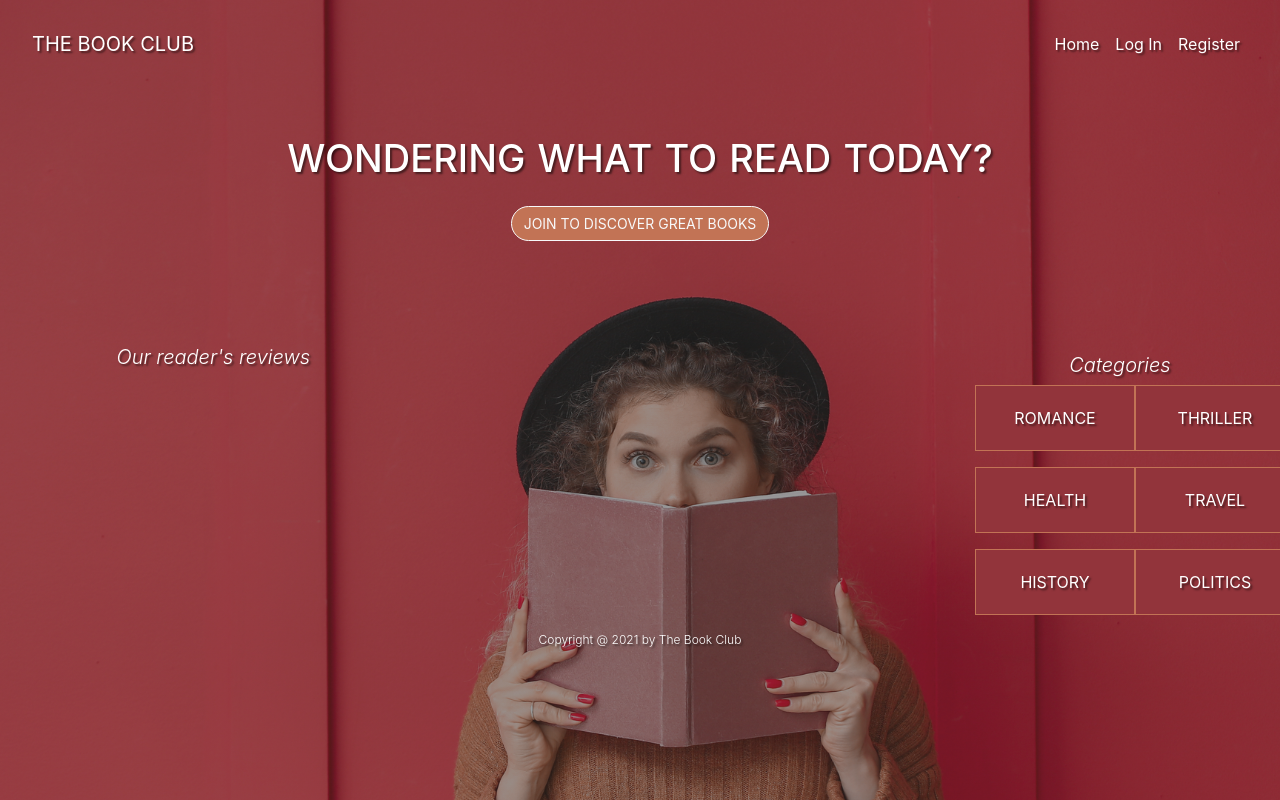
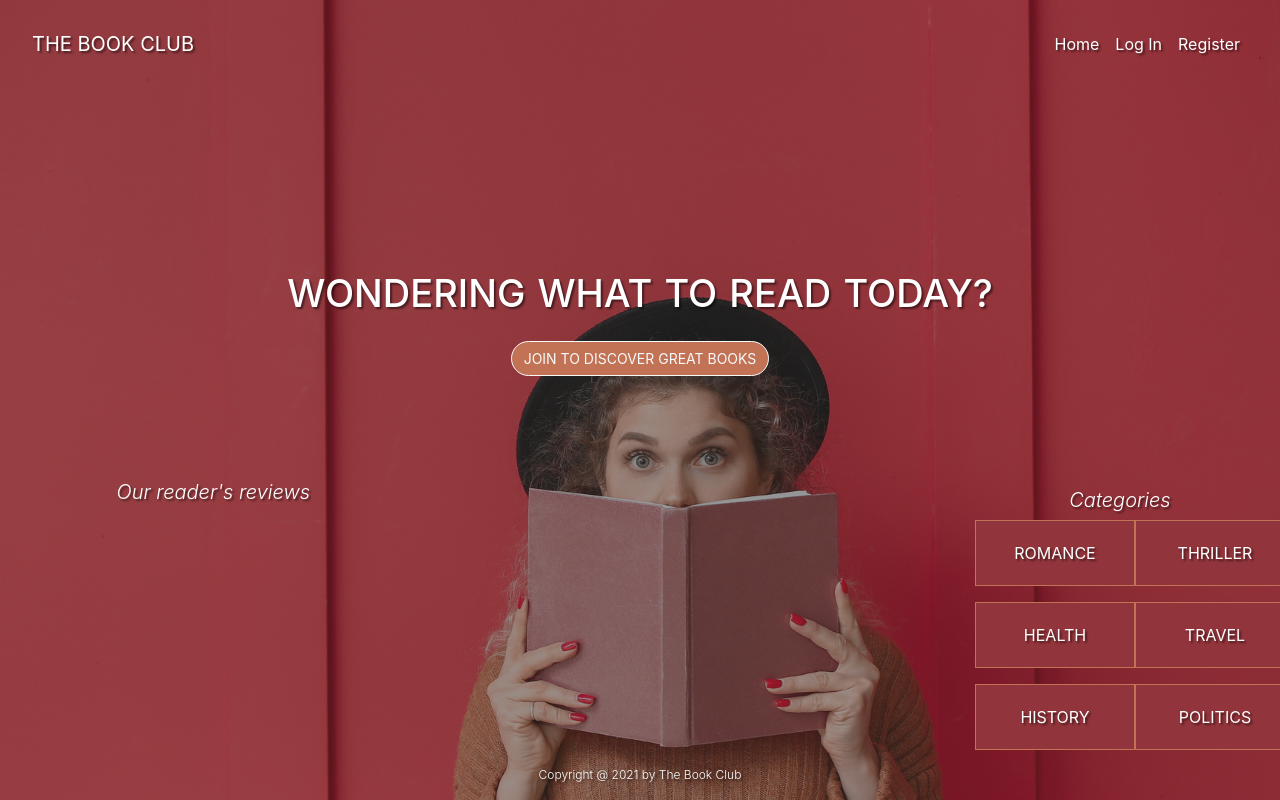
Before and after one commit to DinaPapsujevica/MP3-TheBookClub, a Flask app: page / in a window 1280 px wide. Run offline with Flask 2, Linux system fonts and the light colour scheme; data that the repository does not hold is empty; some libraries are stand-ins or nearby versions.

Commit message:
Add sticky footer

```diff
--- a/app.py
+++ b/app.py
@@ -104,8 +104,8 @@ def profile(username):
 
 @app.route("/logout")
 def logout():
+    session.clear()
     flash("You have been logged out")
-    session.clear()
     return redirect(url_for("login"))
 
 
--- a/static/css/style.css
+++ b/static/css/style.css
@@ -4,7 +4,14 @@
   box-sizing: border-box;
 }
 
+html {
+    height: 100%;
+}
+
 body {
+    min-height: 100%;
+    display: grid;
+    grid-template-rows: 1fr auto;
     background-image: linear-gradient(rgba(0, 0, 0, 0.4), rgba(0, 0, 0, 0.4)), url(img/hero3.jpg);
     background-position: center center;
     background-repeat: no-repeat;
@@ -136,8 +143,13 @@ form {
 }
 
 /*--------------------------------------Footer */
+.footer {
+    grid-row-start: 2;
+    grid-row-end: 3;
+}
+
 .footer p {
-    font-size: 12px;
+    font-size: 12px
 }
 
 /* ------------------------------------------ Media queries */
--- a/templates/base.html
+++ b/templates/base.html
@@ -90,7 +90,7 @@
     {% endblock %}
 
     <!--footer-->
-    <div class="container-fluid">
+    <div class="container">
         <div class="row footer">
             <div class="col text-center text-white font-weight-light text-shadow text-center">
                 <p>Copyright &commat; 2021 by The Book Club</p>
```
Also changed, not shown: README.md.
